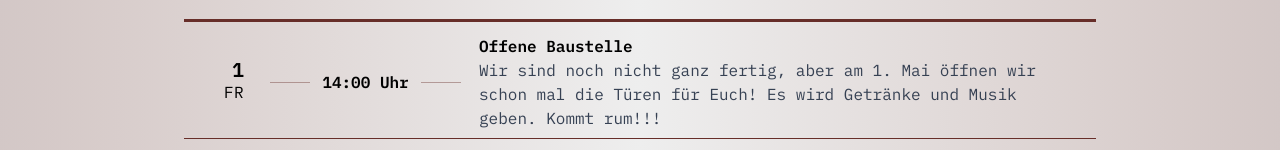
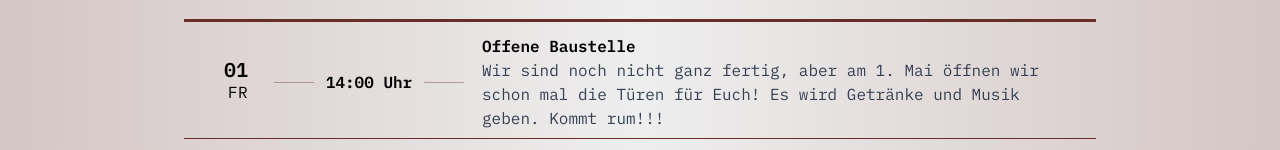
Before and after one commit to ajansen-halloechen/halloechen-website, a Vue app: page /#location-and-business-hours in a window 1280 px wide. Both pictures are taken after a click on the button 1072 px from the left and 988 px from the top of the page. Shown: the part 1001-1151 px from the top of the page. Built offline with nearby package versions, Linux system fonts and the light colour scheme.

Commit message:
Format date display in CalendarItem components to ensure two-digit day representation

```diff
--- a/src/components/CalendarItem.vue
+++ b/src/components/CalendarItem.vue
@@ -11,7 +11,7 @@ const props = defineProps<{
   <div class="flex items-center justify-center gap-6 mx-4">
     <div class="flex flex-col items-end justify-center p-2">
       <div class="text-xl font-semibold leading-none">
-        {{ new Date(props.event.timestamp).getDate() }}
+        {{ String(new Date(props.event.timestamp).getDate()).padStart(2, '0') }}
       </div>
       <div class="text-md uppercase tracking-wide">
         {{
--- a/src/components/CalendarItemMd.vue
+++ b/src/components/CalendarItemMd.vue
@@ -10,7 +10,7 @@ const props = defineProps<{
   <div class="flex items-center justify-center gap-4 mx-8">
     <div class="flex flex-col items-end justify-center p-2">
       <div class="text-xl font-semibold leading-none">
-        {{ new Date(props.event.timestamp).getDate() }}
+        {{ String(new Date(props.event.timestamp).getDate()).padStart(2, '0') }}
       </div>
       <div class="text-md uppercase tracking-wide">
         {{
```
